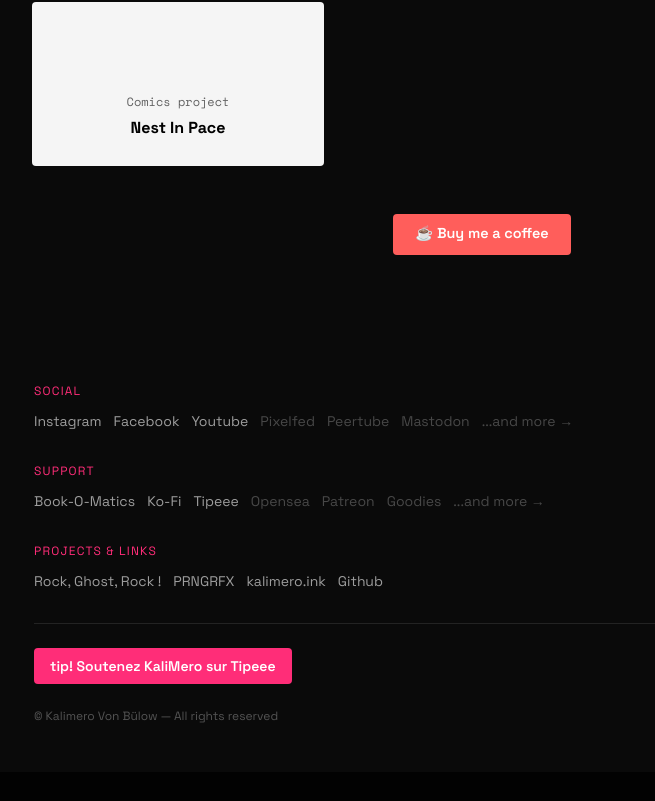
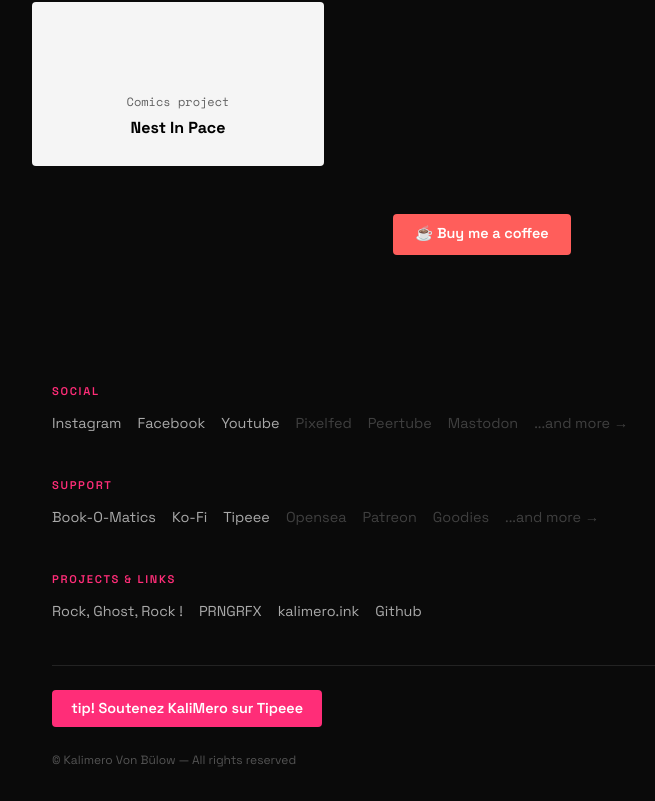
Before and after one commit to Kalimero-Von-Bulow/stationservice, a React (Vite) app: page / in a window 1280 px wide. Shown: the part 4195-4996 px from the top of the page, without its empty margins (158-813 px from the left). Before the commit the page ends 4967 px from the top, so only its background shows below. Built offline with nearby package versions, Linux system fonts and the light colour scheme.

Commit message:
Add files via upload

```diff
--- a/Footer.tsx
+++ b/Footer.tsx
@@ -1,22 +1,12 @@
-/*
- * DESIGN: Underground Punk Zine
- * Footer avec liens sociaux, projets et crédits
- * - Toujours en mode sombre
- * - Liens non disponibles désactivés (cursor not-allowed, opacité réduite)
- * - Suppression du doublon Instagram dans projectLinks
- */
-
 interface FooterLink {
   label: string;
   href: string | null;
 }
 
-export default function Footer() {
 const socialLinks: FooterLink[] = [
   { label: "Instagram", href: "https://www.instagram.com/kalimero_____666/" },
   { label: "Facebook", href: "https://www.facebook.com/kalimero.officiel" },
   { label: "Youtube", href: "https://www.youtube.com/@kalimero666" },
-    // TODO: ajouter les vraies URLs quand les comptes sont actifs
   { label: "Pixelfed", href: null },
   { label: "Peertube", href: null },
   { label: "Mastodon", href: null },
@@ -27,7 +17,6 @@ export default function Footer() {
   { label: "Book-O-Matics", href: "https://ko-fi.com/kalimero_666/shop" },
   { label: "Ko-Fi", href: "https://ko-fi.com/kalimero666" },
   { label: "Tipeee", href: "https://www.tipeee.com/kalimero" },
-    // TODO: ajouter les vraies URLs
   { label: "Opensea", href: null },
   { label: "Patreon", href: null },
   { label: "Goodies", href: null },
@@ -41,15 +30,22 @@ export default function Footer() {
   { label: "Github", href: "https://github.com/kalimero666" },
 ];
 
-  const renderLink = (link: FooterLink) =>
-    link.href ? (
+function renderLink(link: FooterLink) {
+  const base = {
+    display: "inline-block",
+    marginRight: "1rem",
+    marginBottom: "0.6rem",
+    fontFamily: "'Space Grotesk', sans-serif",
+    fontSize: "0.9rem",
+    textDecoration: "none",
+  };
+  return link.href ? (
     <a
       key={link.label}
       href={link.href}
       target="_blank"
       rel="noopener noreferrer"
-        className="text-sm hover:text-white transition-colors"
-        style={{ color: "rgba(255,255,255,0.6)", textDecoration: "none" }}
+      style={{ ...base, color: "rgba(255,255,255,0.65)" }}
     >
       {link.label}
     </a>
@@ -57,65 +53,68 @@ export default function Footer() {
     <span
       key={link.label}
       title="Bientôt disponible"
-        className="text-sm"
-        style={{ color: "rgba(255,255,255,0.25)", cursor: "not-allowed" }}
+      style={{ ...base, color: "rgba(255,255,255,0.22)", cursor: "not-allowed" }}
     >
       {link.label}
     </span>
   );
+}
 
+const sectionTitle = {
+  color: "#FF2D78",
+  fontSize: "0.7rem",
+  fontFamily: "'Space Grotesk', sans-serif",
+  letterSpacing: "0.15em",
+  textTransform: "uppercase" as const,
+  marginBottom: "0.75rem",
+  fontWeight: 600,
+};
+
+export default function Footer() {
   return (
-    <footer
-      className="py-12 px-6"
-      style={{ backgroundColor: "#0a0a0a", color: "rgba(255,255,255,0.7)" }}
-    >
-      <div className="max-w-4xl mx-auto">
-        {/* Social links */}
-        <div className="mb-8">
-          <p className="text-xs uppercase tracking-widest mb-3" style={{ color: "#FF2D78" }}>
-            Social
-          </p>
-          <div className="flex flex-wrap gap-3">{socialLinks.map(renderLink)}</div>
+    <footer style={{ backgroundColor: "#0a0a0a", padding: "3rem 1.5rem 2rem" }}>
+      <div style={{ maxWidth: "860px", margin: "0 auto" }}>
+
+        <div style={{ marginBottom: "2rem" }}>
+          <p style={sectionTitle}>Social</p>
+          <div>{socialLinks.map(renderLink)}</div>
         </div>
 
-        {/* Support links */}
-        <div className="mb-8">
-          <p className="text-xs uppercase tracking-widest mb-3" style={{ color: "#FF2D78" }}>
-            Support
-          </p>
-          <div className="flex flex-wrap gap-3">{supportLinks.map(renderLink)}</div>
+        <div style={{ marginBottom: "2rem" }}>
+          <p style={sectionTitle}>Support</p>
+          <div>{supportLinks.map(renderLink)}</div>
         </div>
 
-        {/* Project links */}
-        <div className="mb-8">
-          <p className="text-xs uppercase tracking-widest mb-3" style={{ color: "#FF2D78" }}>
-            Projects & Links
-          </p>
-          <div className="flex flex-wrap gap-3">{projectLinks.map(renderLink)}</div>
+        <div style={{ marginBottom: "2rem" }}>
+          <p style={sectionTitle}>Projects & Links</p>
+          <div>{projectLinks.map(renderLink)}</div>
         </div>
 
-        {/* Support Tipeee */}
-        <div className="border-t pt-6" style={{ borderColor: "rgba(255,255,255,0.1)" }}>
+        <div style={{ borderTop: "1px solid rgba(255,255,255,0.1)", paddingTop: "1.5rem", marginBottom: "1.5rem" }}>
           <a
             href="https://www.tipeee.com/kalimero"
             target="_blank"
             rel="noopener noreferrer"
-            className="inline-flex items-center gap-2 px-4 py-2 text-sm font-semibold transition-all hover:opacity-80"
             style={{
+              display: "inline-block",
               backgroundColor: "#FF2D78",
               color: "white",
               textDecoration: "none",
+              padding: "0.5rem 1.2rem",
               borderRadius: "4px",
+              fontFamily: "'Space Grotesk', sans-serif",
+              fontSize: "0.9rem",
+              fontWeight: 600,
             }}
           >
             tip! Soutenez KaliMero sur Tipeee
           </a>
         </div>
 
-        {/* Copyright */}
-        <div className="mt-6 text-xs" style={{ color: "rgba(255,255,255,0.3)" }}>
+        <div style={{ color: "rgba(255,255,255,0.3)", fontSize: "0.75rem", fontFamily: "'Space Grotesk', sans-serif" }}>
           © Kalimero Von Bülow — All rights reserved
         </div>
+
       </div>
     </footer>
   );
```
Lines whose indentation alone changed are shown as unchanged.
